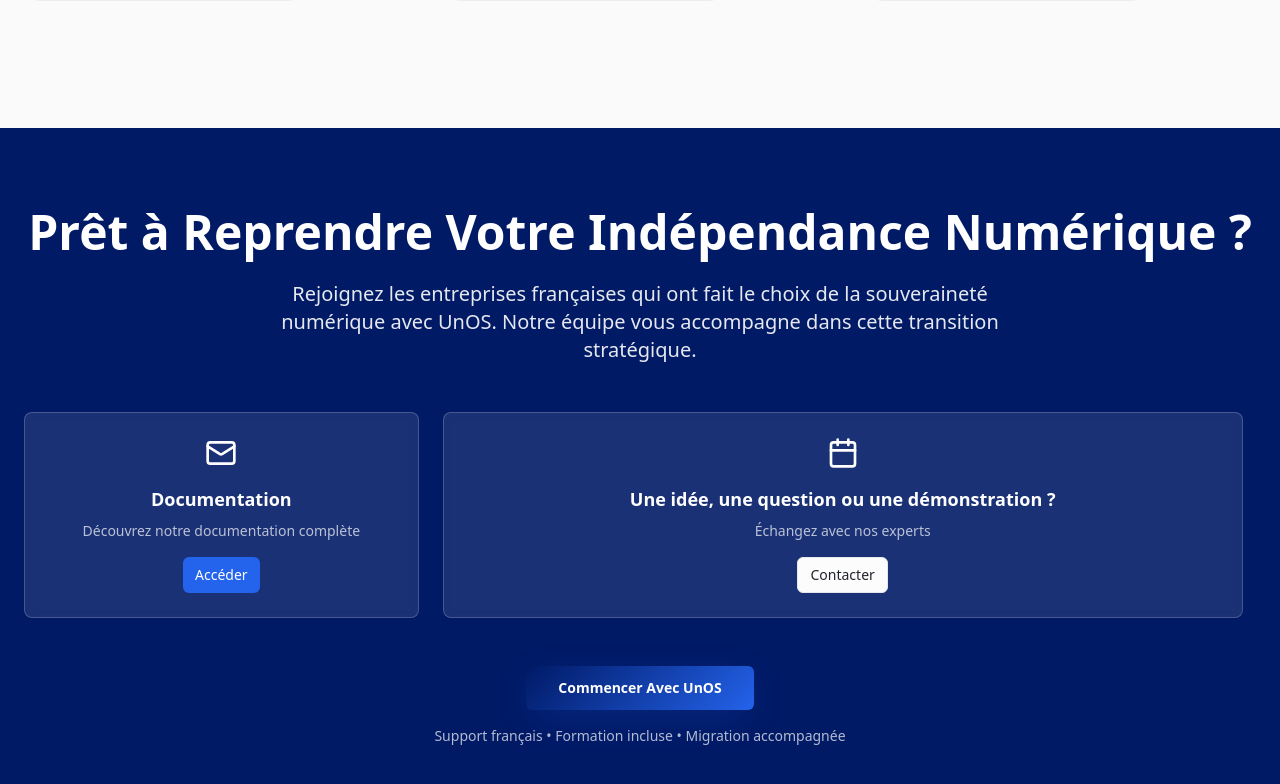
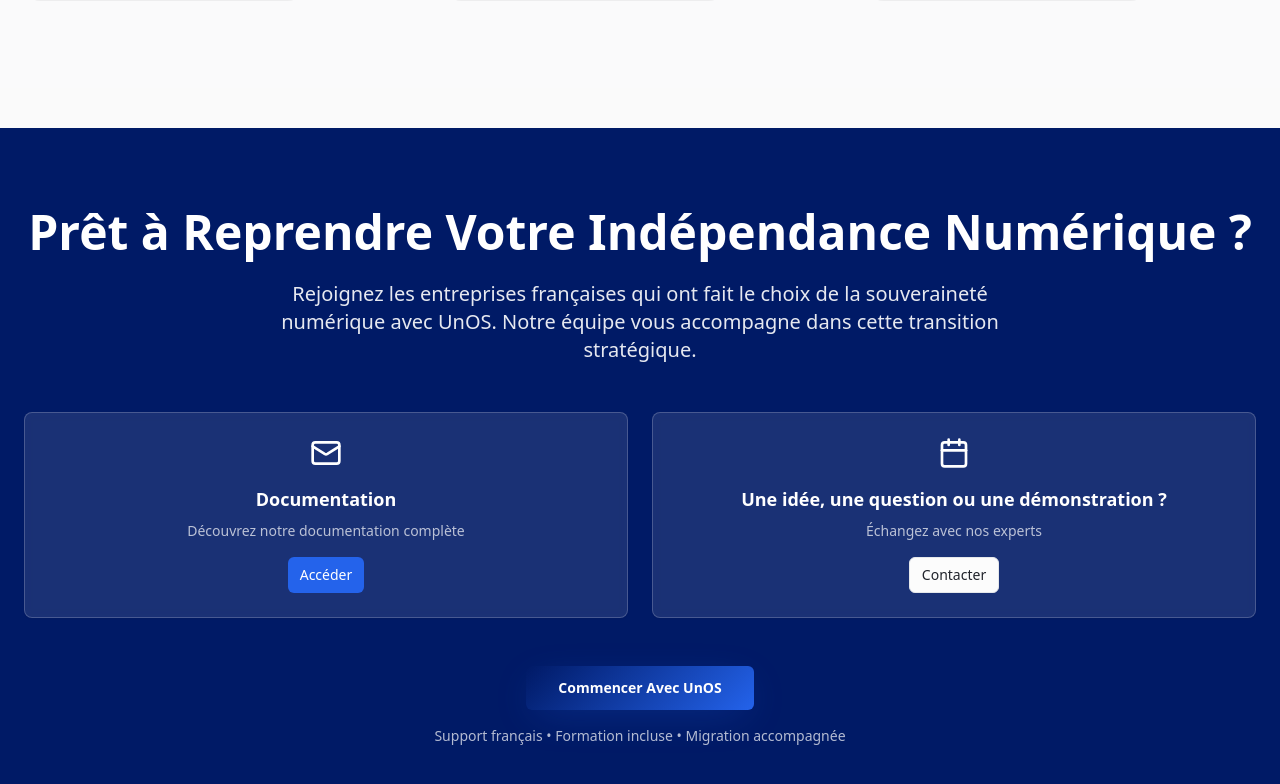
Before and after one commit to newtondotcom/unos, a React (Vite) app: page / in a window 1280 px wide. Shown: the part 4231-5015 px from the top of the page. Built offline with nearby package versions, Linux system fonts and the light colour scheme.

Commit message:
Refactor CallToAction component layout and styling
Co-authored-by: waku.67339 <waku.67339@super.classweb.vsc.edu>

```diff
--- a/src/components/CallToAction.tsx
+++ b/src/components/CallToAction.tsx
@@ -1,11 +1,11 @@
 import { Button } from "@/components/ui/button";
 import { Card, CardContent } from "@/components/ui/card";
-import { Mail, Phone, Calendar } from "lucide-react";
+import { Mail, Calendar } from "lucide-react";
 
 const CallToAction = () => {
   return (
     <section className="py-20 bg-sovereign-navy">
-      <div className="max-w-7xl mx-auto px-6">
+      <div className="max-w-7xl mx-auto px-4 sm:px-6">
         <div className="text-center mb-12">
           <h2 className="text-4xl md:text-5xl font-bold text-white mb-6">
             Prêt à Reprendre Votre Indépendance Numérique ?
@@ -16,26 +16,24 @@ const CallToAction = () => {
           </p>
         </div>
 
-        <div className="grid md:grid-cols-3 gap-6 mb-12">
+        <div className="grid grid-cols-1 md:grid-cols-2 gap-6 mb-12">
           <Card className="bg-white/10 backdrop-blur-xs border-white/20 text-center">
             <CardContent className="p-6">
               <Mail className="w-8 h-8 text-white mx-auto mb-4" />
               <h3 className="text-lg font-semibold text-white mb-2">Documentation</h3>
               <p className="text-white/70 text-sm mb-4">Découvrez notre documentation complète</p>
-              <Button size="sm">
-                Accéder
-              </Button>
+              <Button size="sm">Accéder</Button>
             </CardContent>
           </Card>
 
-          <Card className="bg-white/10 backdrop-blur-xs border-white/20 text-center w-[800px]">
+          <Card className="bg-white/10 backdrop-blur-xs border-white/20 text-center">
             <CardContent className="p-6">
               <Calendar className="w-8 h-8 text-white mx-auto mb-4" />
-              <h3 className="text-lg font-semibold text-white mb-2">Une idée, une question ou une démonstration ?</h3>
+              <h3 className="text-lg font-semibold text-white mb-2">
+                Une idée, une question ou une démonstration ?
+              </h3>
               <p className="text-white/70 text-sm mb-4">Échangez avec nos experts</p>
-              <Button variant="outline" size="sm">
-                Contacter
-              </Button>
+              <Button variant="outline" size="sm">Contacter</Button>
             </CardContent>
           </Card>
         </div>
```
